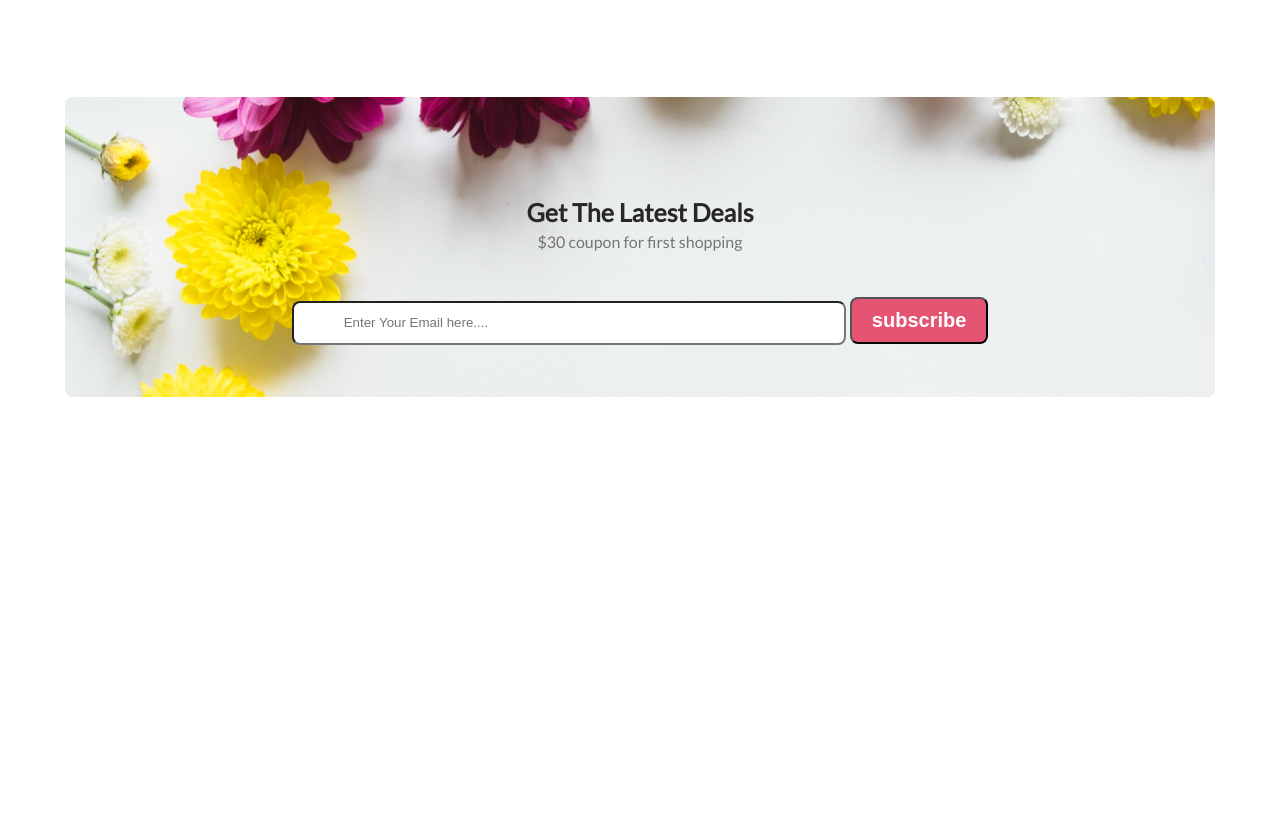
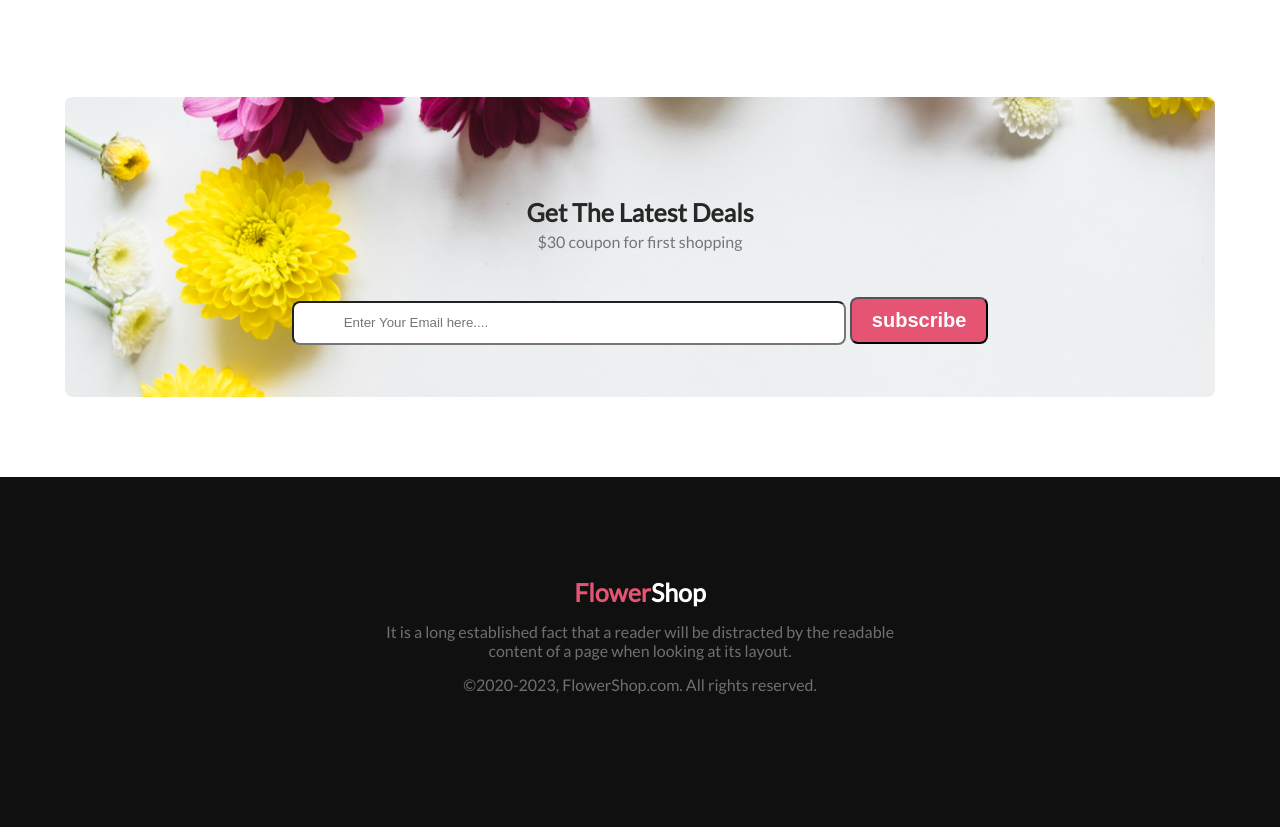
Before and after one commit to Rabeyaboshri/flower-shop-assignment1, a plain HTML site: page index.html in a window 1280 px wide. Shown: the part 2918-3745 px from the top of the page. Before the commit the page ends 3315 px from the top, so only its background shows below. Drawn offline with nearby package versions, Linux system fonts and the light colour scheme.

Commit message:
added footer section

```diff
--- a/index.html
+++ b/index.html
@@ -112,6 +112,15 @@
         </section>
     </main>
     <footer>
+        <section class="footer">
+            <h3 class="section-heading">
+                <span>Flower</span>Shop
+            </h3>
+            <p class="section-description">It is a long established fact that a reader will be distracted by the readable <br> content of a page when looking at its layout.</p>
+
+            <p>&copy;2020-2023, FlowerShop.com. All rights reserved.</p>
+
+        </section>
 
     </footer>
 
--- a/styles.css
+++ b/styles.css
@@ -70,7 +70,7 @@ body {
 
 }
 
-button{
+button {
     padding: 10px 20px;
     gap: 10px;
     border-radius: 8px;
@@ -208,7 +208,8 @@ span {
     margin-bottom: 10px;
     /* 166.667% */
 }
-.hot-deal{
+
+.hot-deal {
     border-radius: 8px;
     background: rgba(229, 84, 115, 0.05);
     display: flex;
@@ -216,31 +217,36 @@ span {
     gap: 50px;
     margin: 80px 0px;
 }
-.Hot-deal-detailes{
+
+.Hot-deal-detailes {
     width: 594px;
     text-align: center;
     padding-top: 180px;
 }
-.hot-deal img{
+
+.hot-deal img {
     width: 250px;
     height: 300px;
     /* padding-right: 150px; */
     /* padding-top: 100px; */
     padding: 100px 150px 30px 0px;
 }
-.flowers{
+
+.flowers {
     display: flex;
     justify-content: space-around;
     max-width: 950px;
     margin: 30px auto 100px;
     gap: 15px;
 }
-.flowers img{
+
+.flowers img {
     width: 300px;
     height: 320px;
 
 }
-#Email{
+
+#Email {
     width: 500px;
     height: 40px;
     border-radius: 8px;
@@ -248,19 +254,58 @@ span {
     padding-left: 50px;
 
 }
-.email-button{
+
+.email-button {
     /* display: inline; */
     text-align: center;
-    gap: 18px;
+    gap: 25px;
     margin-top: 40px;
 }
-.subscribe-section{
+
+.subscribe-section {
     margin-top: 150px;
     border-radius: 8px;
-    background: url(Rectangle\ 9.png), lightgray ;
+    background: url(Rectangle\ 9.png), lightgray;
     background-repeat: no-repeat;
     padding-top: 100px;
     width: 1150px;
     height: 200px;
     margin: 0px auto;
 }
+
+/* footer section styles */
+.footer {
+    /* width: 1922px; */
+    height: 350px;
+    background: #111010;
+    margin-top: 80px;
+
+}
+
+.footer .section-description {
+    color: rgba(255, 255, 255, 0.40);
+    text-align: center;
+    font-family: Lato;
+    font-size: 16px;
+    font-style: normal;
+    font-weight: 400;
+    line-height: normal;
+    /* background: #111010; */
+    margin-top: 15px;
+    margin-bottom: 15px;
+}
+
+.footer .section-heading {
+    color: #FFF;
+    font-family: Lato;
+    font-weight: 800;
+    padding-top: 100px;
+}
+
+.footer p {
+    color: rgba(255, 255, 255, 0.40);
+    text-align: center;
+    font-family: Lato;
+    font-size: 16px;
+    font-weight: 400;
+}
```
